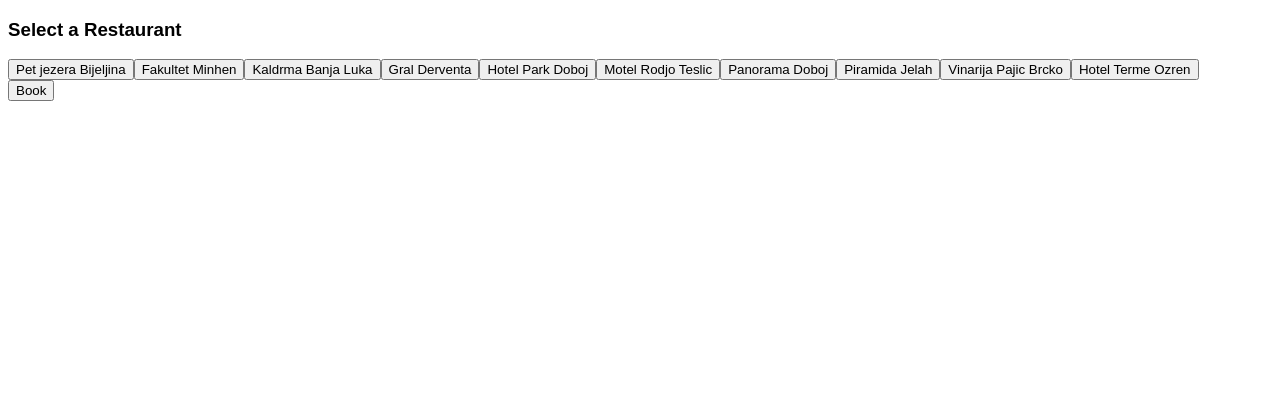
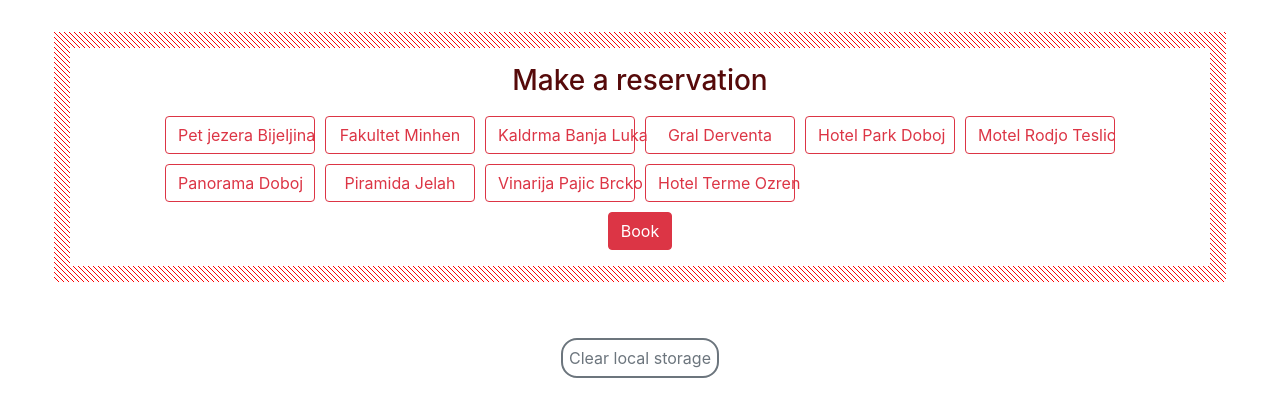
Before and after one commit to bojanognjen/calendar, a plain HTML site: page index.html in a window 1280 px wide. Drawn offline with nearby package versions, Linux system fonts and the light colour scheme.

Commit message:
Najnovije, ovdje sam usro

```diff
--- a/index.html
+++ b/index.html
@@ -5,12 +5,13 @@
     <meta name="viewport" content="width=device-width, initial-scale=1.0">
     <title>Document</title>
     <link rel="stylesheet" href="style.css">
+    <link rel="stylesheet" href="https://cdn.jsdelivr.net/npm/bootstrap@4.0.0/dist/css/bootstrap.min.css" integrity="sha384-Gn5384xqQ1aoWXA+058RXPxPg6fy4IWvTNh0E263XmFcJlSAwiGgFAW/dAiS6JXm" crossorigin="anonymous">
 </head>
 <body>
         <div class="container first">
-            <h3>Select a Restaurant</h3>
-            <div id="buttons"></div>
-            <button id="book">Book</button>
+            <h3>Make a reservation</h3>
+            <div class="buttons"></div>
+            <button id="book" class="btn btn-danger">Book</button>
         </div>
         <div class="relative">
             <span class="close">X</span>
@@ -35,7 +36,11 @@
                         <th>Sun
                 <tbody class="calendar_body">
             </table>
+            <button class="clear btn-outline-secondary">Clear local storage</button>
         </div>
     <script src="script.js"></script>
+    <script src="https://code.jquery.com/jquery-3.2.1.slim.min.js" integrity="sha384-KJ3o2DKtIkvYIK3UENzmM7KCkRr/rE9/Qpg6aAZGJwFDMVNA/GpGFF93hXpG5KkN" crossorigin="anonymous"></script>
+    <script src="https://cdn.jsdelivr.net/npm/popper.js@1.12.9/dist/umd/popper.min.js" integrity="sha384-ApNbgh9B+Y1QKtv3Rn7W3mgPxhU9K/ScQsAP7hUibX39j7fakFPskvXusvfa0b4Q" crossorigin="anonymous"></script>
+    <script src="https://cdn.jsdelivr.net/npm/bootstrap@4.0.0/dist/js/bootstrap.min.js" integrity="sha384-JZR6Spejh4U02d8jOt6vLEHfe/JQGiRRSQQxSfFWpi1MquVdAyjUar5+76PVCmYl" crossorigin="anonymous"></script>
 </body>
 </html>
--- a/script.js
+++ b/script.js
@@ -8,13 +8,16 @@ let selectedRestaurant = null;
 let mjesec = '';
 let godina = '';
 
-const buttonsDiv = document.getElementById("buttons");
+const buttonsDiv = document.querySelector(".buttons");
 restaurants.forEach(name => {
     const btn = document.createElement("button");
     btn.innerText = name;
+    btn.classList.add("btn");
+    btn.classList.add("btn-outline-danger");
     btn.addEventListener('click', ()=>{
-        document.querySelectorAll("#buttons button").forEach(b => b.classList.remove("selected"));
+        document.querySelectorAll(".buttons button").forEach(b => b.classList.remove("selected"));
         btn.classList.add("selected");
+
         selectedRestaurant = name;
     });
     buttonsDiv.appendChild(btn);
@@ -163,4 +166,9 @@ function closeCalendar() {
     document.querySelector(".close").style.display = "none";
 }
 
+let clear = document.querySelector('.clear');
+clear.addEventListener('click',()=> {
+    localStorage.clear();
+});
+
 window.addEventListener('load', main(0));
--- a/style.css
+++ b/style.css
@@ -1,14 +1,63 @@
 body {
     font-family: sans-serif;
+    background-color: white;
+    display: flex;
+    flex-direction: column;
+    height: 100vw;
+    align-items: center;
+}
+.container {
+    background-color: white;
+    position: relative;
+    width: 90%;
+    margin: 3rem;
+    padding: 1rem;
+    text-align: center;
 }
 
+.buttons {
+    display: grid;
+    grid-template-columns: repeat(auto-fill, 150px);
+    grid-template-rows: repeat(auto-fill, 70pxs);
+    gap: 10px;
+    padding: 10px;
+    place-content: center;
+}
 
+.buttons > * {
+    padding: 3.6px;
+    border-radius: 1rem;
+    background-color: #dc0101;
+    border: 2px solid #560a0a;
+    color: #fff;
+
+}
+
+.container::before{
+        content: "";
+        position: absolute;
+        top: -1rem;
+        left: -1rem;
+        display: block;
+        background-color: #ffffff;
+        background-image: linear-gradient(45deg, transparent 49%,
+            red 50%, transparent 51%);
+        background-size: 5px 5px;
+        right: -1rem;
+        bottom: -1rem;
+        z-index: -1;
+}
+
+.container h3 {
+    color: #560a0a;
+}
 
 .relative {
     position: relative;
     display: inline-block;
     width: max-content;
     height: max-content;
+    text-align: center;
 }
 
 .close {
@@ -32,7 +81,6 @@ body {
     border-radius: 1rem;
     padding: 10px;
     display: inline-block;
-    width: 60%;
     text-align: center;
     cursor: pointer;
 }
@@ -76,3 +124,12 @@ body {
 .biljeska {
     font-size: 9px;
 }
+
+.clear {
+    padding: 6px;
+    border-radius: 1rem;
+    background-color: #dc0101;
+    border: 2px solid #560a0a;
+    color: #fff;
+    margin-top: 1.5rem;
+}
```
